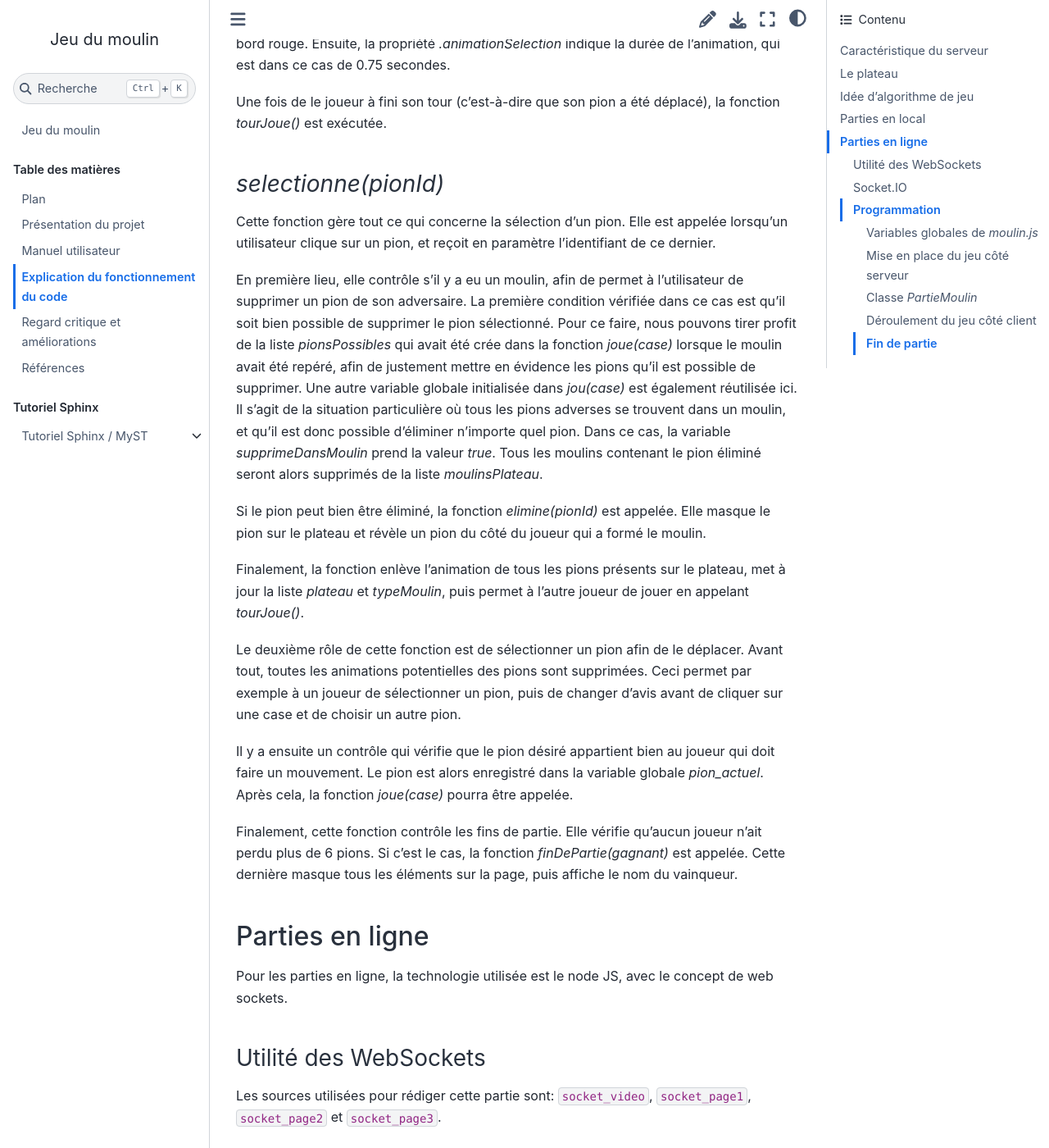
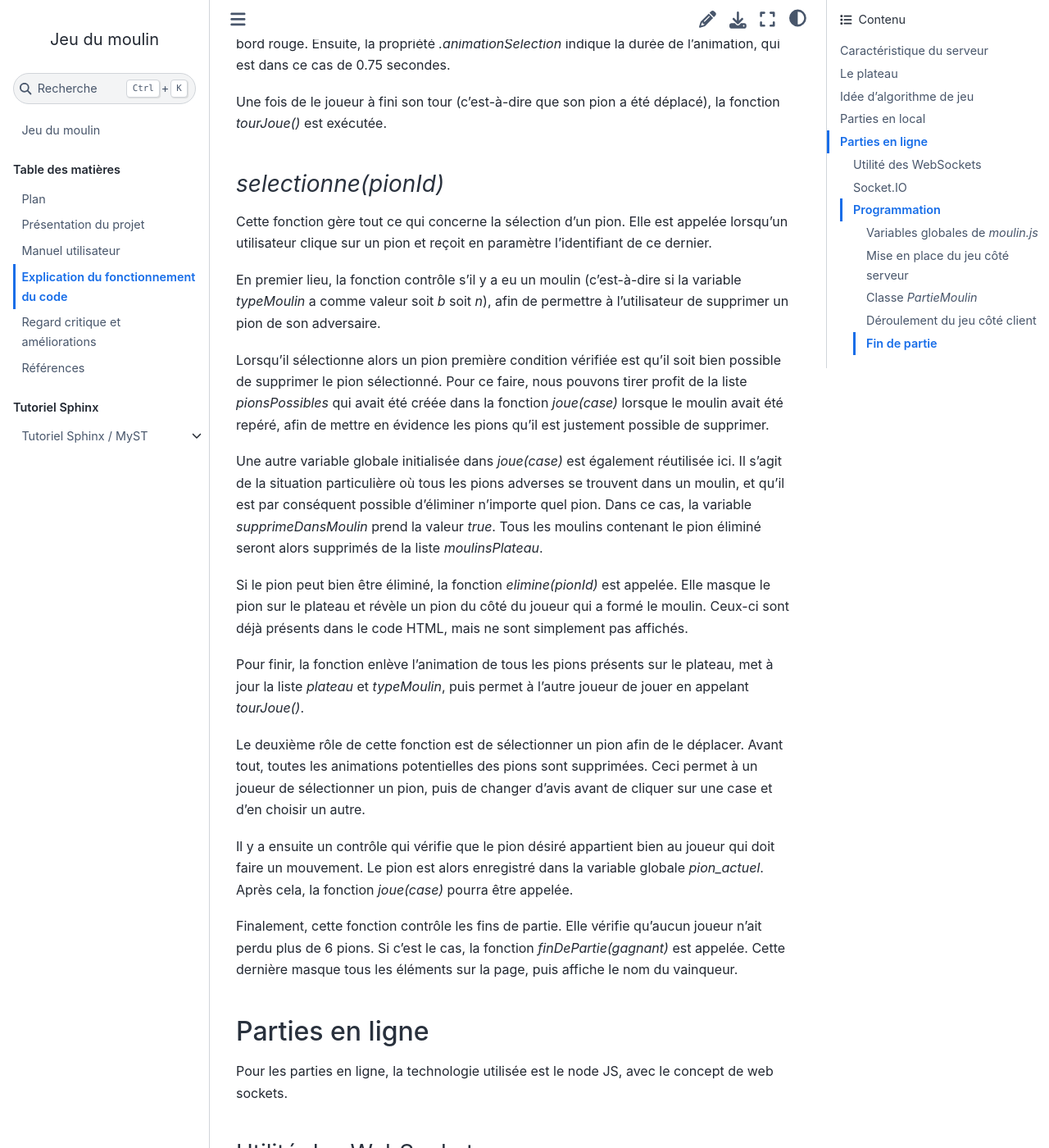
Before and after one commit to valentinethrlr/projet_moulin_documentation, a Sphinx documentation site: the page built from source/explication.md, in a window 1280 px wide and 1400 px high, scrolled down 10285 px. Shown: the whole window at 82% size. Built offline with Sphinx 7.4.7 and the Sphinx Book theme 1.1.4, drawn with Linux system fonts in a browser that asks for light colours; cross-references to code outside the pages are shown as plain code.

Commit message:
relecture

```diff
--- a/source/explication.md
+++ b/source/explication.md
@@ -224,16 +224,19 @@ Une fois de le joueur à fini son tour (c'est-à-dire que son pion a été dépl
 
 #### <em>selectionne(pionId)</em>
 
-Cette fonction gère tout ce qui concerne la sélection d'un pion. Elle est appelée lorsqu'un utilisateur clique sur un pion, et reçoit en paramètre l'identifiant de ce dernier.
+Cette fonction gère tout ce qui concerne la sélection d'un pion. Elle est appelée lorsqu'un utilisateur clique sur un pion et reçoit en paramètre l'identifiant de ce dernier.
 
-En première lieu, elle contrôle s'il y a eu un moulin, afin de permet à l'utilisateur de supprimer un pion de son adversaire. La première condition vérifiée dans ce cas est qu'il soit bien possible de supprimer le pion sélectionné. Pour ce faire, nous pouvons tirer profit de la liste <em>pionsPossibles</em> qui avait été crée dans la fonction <em>joue(case)</em> lorsque le moulin avait été repéré, afin de justement mettre en évidence les pions qu'il est possible de supprimer.
-Une autre variable globale initialisée dans <em>jou(case)</em> est également réutilisée ici. Il s'agit de la situation particulière où tous les pions adverses se trouvent dans un moulin, et qu'il est donc possible d'éliminer n'importe quel pion. Dans ce cas, la variable <em>supprimeDansMoulin</em> prend la valeur <em>true</em>. Tous les moulins contenant le pion éliminé seront alors supprimés de la liste <em>moulinsPlateau</em>.
+En premier lieu, la fonction contrôle s'il y a eu un moulin (c'est-à-dire si la variable <em>typeMoulin</em> a comme valeur soit <em>b</em> soit <em>n</em>), afin de permettre à l'utilisateur de supprimer un pion de son adversaire.
 
-Si le pion peut bien être éliminé, la fonction <em>elimine(pionId)</em> est appelée. Elle masque le pion sur le plateau et révèle un pion du côté du joueur qui a formé le moulin.
+Lorsqu'il sélectionne alors un pion première condition vérifiée est qu'il soit bien possible de supprimer le pion sélectionné. Pour ce faire, nous pouvons tirer profit de la liste <em>pionsPossibles</em> qui avait été créée dans la fonction <em>joue(case)</em> lorsque le moulin avait été repéré, afin de mettre en évidence les pions qu'il est justement possible de supprimer.
 
-Finalement, la fonction enlève l'animation de tous les pions présents sur le plateau, met à jour la liste <em>plateau</em> et <em>typeMoulin</em>, puis permet à l'autre joueur de jouer en appelant <em>tourJoue()</em>.
+Une autre variable globale initialisée dans <em>joue(case)</em> est également réutilisée ici. Il s'agit de la situation particulière où tous les pions adverses se trouvent dans un moulin, et qu'il est par conséquent possible d'éliminer n'importe quel pion. Dans ce cas, la variable <em>supprimeDansMoulin</em> prend la valeur <em>true</em>. Tous les moulins contenant le pion éliminé seront alors supprimés de la liste <em>moulinsPlateau</em>.
 
-Le deuxième rôle de cette fonction est de sélectionner un pion afin de le déplacer. Avant tout, toutes les animations potentielles des pions sont supprimées. Ceci permet par exemple à un joueur de sélectionner un pion, puis de changer d'avis avant de cliquer sur une case et de choisir un autre pion.
+Si le pion peut bien être éliminé, la fonction <em>elimine(pionId)</em> est appelée. Elle masque le pion sur le plateau et révèle un pion du côté du joueur qui a formé le moulin. Ceux-ci sont déjà présents dans le code HTML, mais ne sont simplement pas affichés.
+
+Pour finir, la fonction enlève l'animation de tous les pions présents sur le plateau, met à jour la liste <em>plateau</em> et <em>typeMoulin</em>, puis permet à l'autre joueur de jouer en appelant <em>tourJoue()</em>.
+
+Le deuxième rôle de cette fonction est de sélectionner un pion afin de le déplacer. Avant tout, toutes les animations potentielles des pions sont supprimées. Ceci permet à un joueur de sélectionner un pion, puis de changer d'avis avant de cliquer sur une case et d'en choisir un autre.
 
 Il y a ensuite un contrôle qui vérifie que le pion désiré appartient bien au joueur qui doit faire un mouvement. Le pion est alors enregistré dans la variable globale <em>pion_actuel</em>. Après cela, la fonction <em>joue(case)</em> pourra être appelée.
 
```
